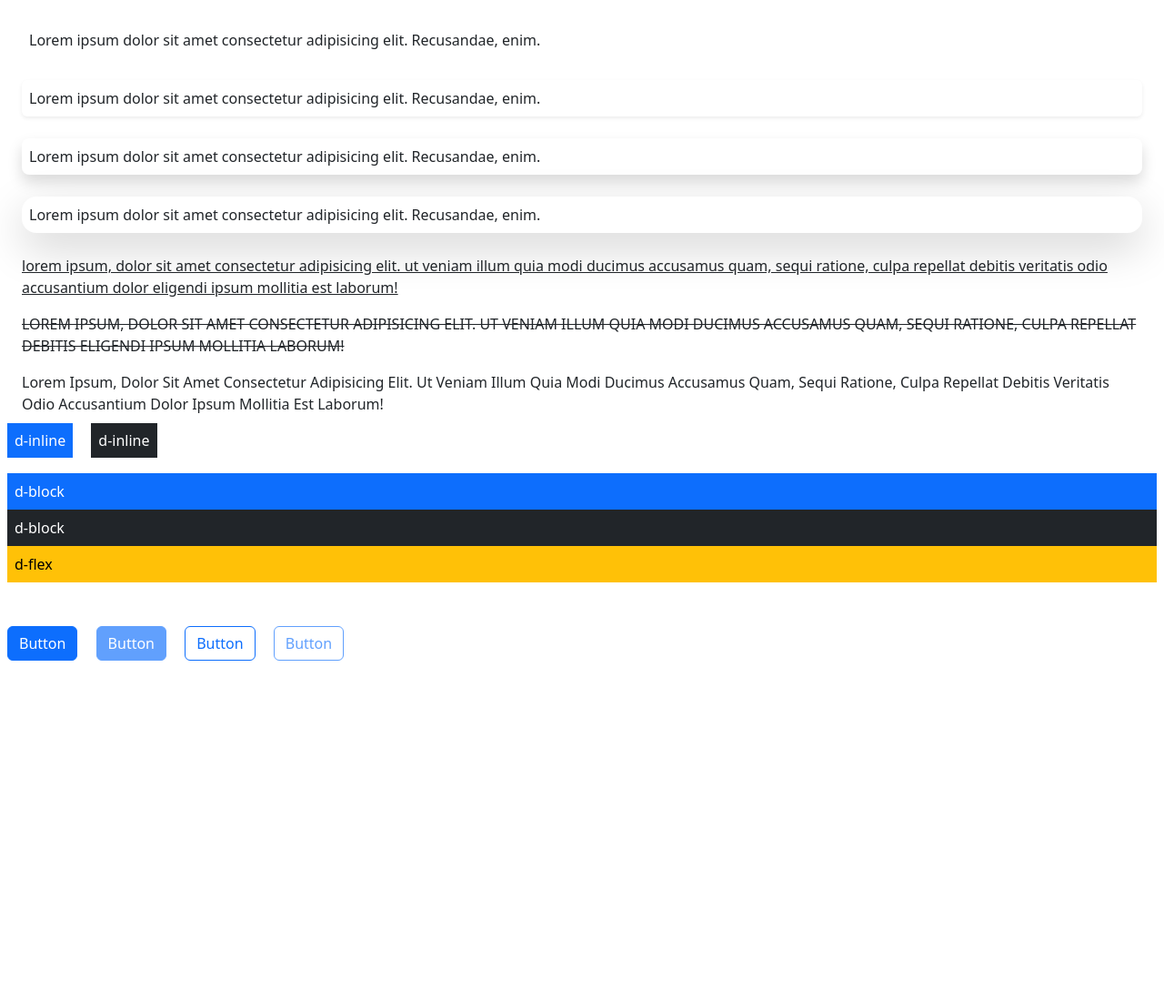
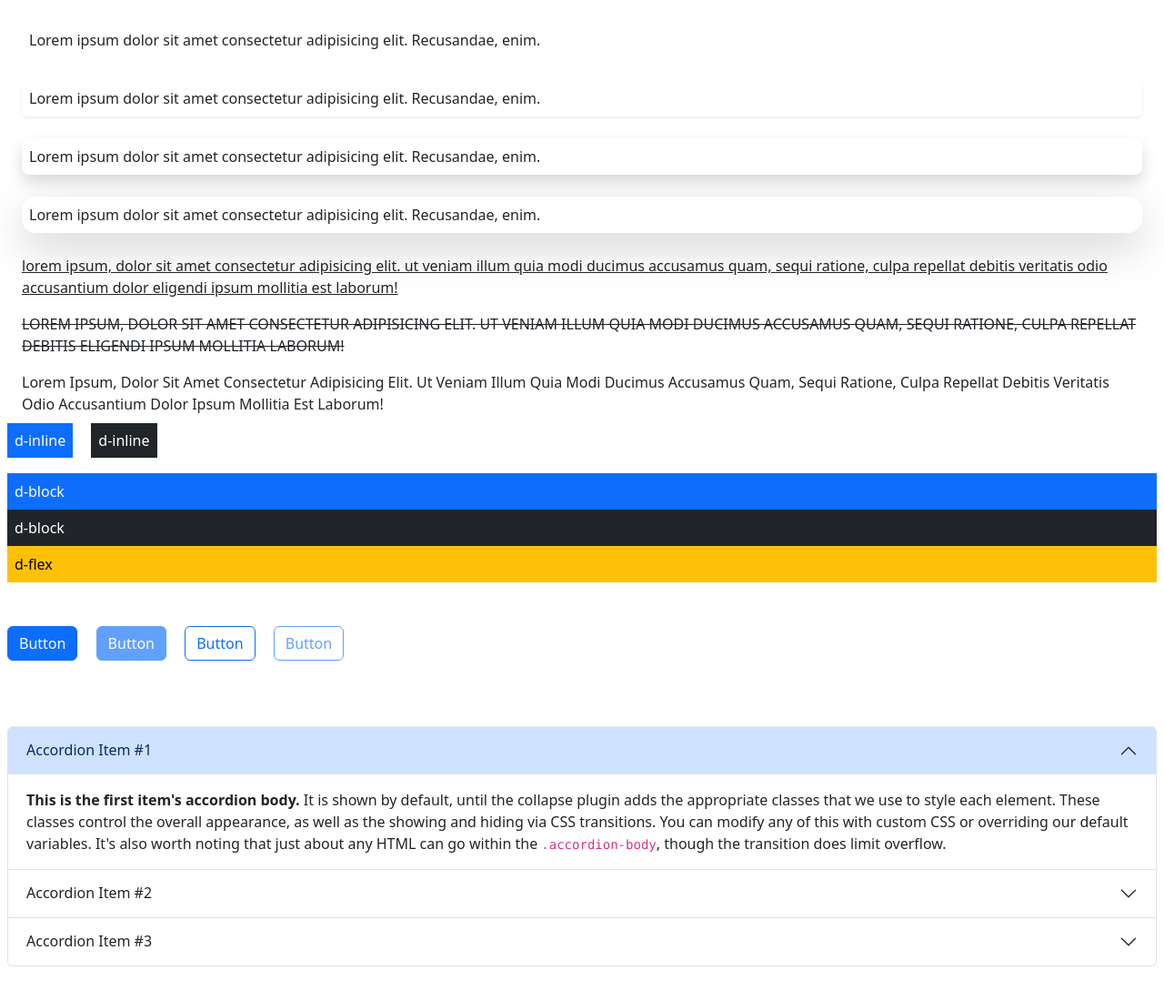
Before and after one commit to hoodaddeveloper/Bootstrap-Sandbox, a plain HTML site: page index-1.html in a window 1280 px wide. Shown: the whole page at 91% size. Before the commit the page ends 800 px from the top, so only its background shows below. Drawn offline with nearby package versions, Linux system fonts and the light colour scheme.

Commit message:
bootstrap accordion

```diff
--- a/index-1.html
+++ b/index-1.html
@@ -10,6 +10,13 @@
   <!-- Bootstrap CSS v5.2.1 -->
   <link href="https://cdn.jsdelivr.net/npm/bootstrap@5.3.2/dist/css/bootstrap.min.css" rel="stylesheet"
     integrity="sha384-T3c6CoIi6uLrA9TneNEoa7RxnatzjcDSCmG1MXxSR1GAsXEV/Dwwykc2MPK8M2HN" crossorigin="anonymous" />
+  <style>
+    .accordion-button:focus {
+      color: gray;
+      box-shadow: none;
+      background-color: antiquewhite;
+    }
+  </style>
 </head>
 
 <body>
@@ -55,6 +62,65 @@
   <button class="mx-2 btn btn-outline-primary">Button</button>
   <button disabled class="mx-2 btn btn-outline-primary">Button</button>
 
+  <br>
+  <br>
+
+  <div class="mx-2 my-5">
+    <div class="accordion" id="accordionExample">
+      <div class="accordion-item">
+        <h2 class="accordion-header">
+          <button class="accordion-button" type="button" data-bs-toggle="collapse" data-bs-target="#collapseOne"
+            aria-expanded="true" aria-controls="collapseOne">
+            Accordion Item #1
+          </button>
+        </h2>
+        <div id="collapseOne" class="accordion-collapse collapse show" data-bs-parent="#accordionExample">
+          <div class="accordion-body">
+            <strong>This is the first item's accordion body.</strong> It is shown by default, until the collapse plugin
+            adds the appropriate classes that we use to style each element. These classes control the overall
+            appearance, as well as the showing and hiding via CSS transitions. You can modify any of this with custom
+            CSS or overriding our default variables. It's also worth noting that just about any HTML can go within the
+            <code>.accordion-body</code>, though the transition does limit overflow.
+          </div>
+        </div>
+      </div>
+      <div class="accordion-item">
+        <h2 class="accordion-header">
+          <button class="accordion-button collapsed" type="button" data-bs-toggle="collapse"
+            data-bs-target="#collapseTwo" aria-expanded="false" aria-controls="collapseTwo">
+            Accordion Item #2
+          </button>
+        </h2>
+        <div id="collapseTwo" class="accordion-collapse collapse" data-bs-parent="#accordionExample">
+          <div class="accordion-body">
+            <strong>This is the second item's accordion body.</strong> It is hidden by default, until the collapse
+            plugin adds the appropriate classes that we use to style each element. These classes control the overall
+            appearance, as well as the showing and hiding via CSS transitions. You can modify any of this with custom
+            CSS or overriding our default variables. It's also worth noting that just about any HTML can go within the
+            <code>.accordion-body</code>, though the transition does limit overflow.
+          </div>
+        </div>
+      </div>
+      <div class="accordion-item">
+        <h2 class="accordion-header">
+          <button class="accordion-button collapsed" type="button" data-bs-toggle="collapse"
+            data-bs-target="#collapseThree" aria-expanded="false" aria-controls="collapseThree">
+            Accordion Item #3
+          </button>
+        </h2>
+        <div id="collapseThree" class="accordion-collapse collapse" data-bs-parent="#accordionExample">
+          <div class="accordion-body">
+            <strong>This is the third item's accordion body.</strong> It is hidden by default, until the collapse plugin
+            adds the appropriate classes that we use to style each element. These classes control the overall
+            appearance, as well as the showing and hiding via CSS transitions. You can modify any of this with custom
+            CSS or overriding our default variables. It's also worth noting that just about any HTML can go within the
+            <code>.accordion-body</code>, though the transition does limit overflow.
+          </div>
+        </div>
+      </div>
+    </div>
+  </div>
+
   <!-- Bootstrap JavaScript Libraries -->
   <script src="https://cdn.jsdelivr.net/npm/@popperjs/core@2.11.8/dist/umd/popper.min.js"
     integrity="sha384-I7E8VVD/ismYTF4hNIPjVp/Zjvgyol6VFvRkX/vR+Vc4jQkC+hVqc2pM8ODewa9r"
```
